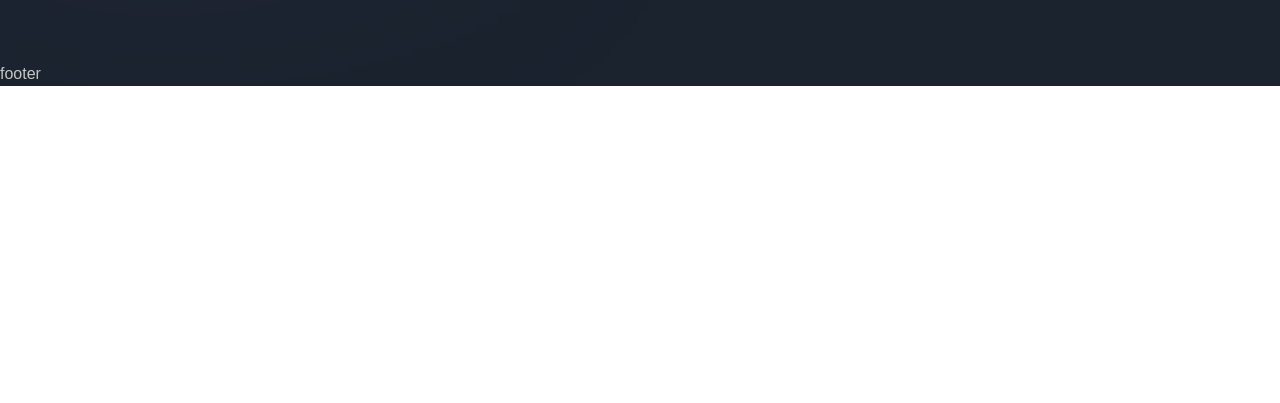
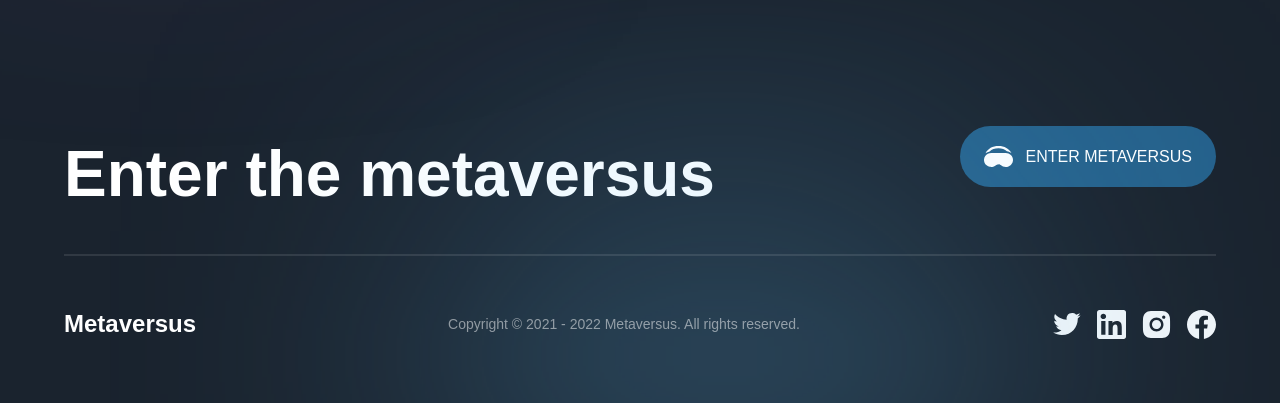
Before and after one commit to G00li/metaversus_madness, a Next.js app: page / in a window 1280 px wide. Shown: the part 7023-7426 px from the top of the page. Before the commit the page ends 7109 px from the top, so only its background shows below. Built offline with nearby package versions, Linux system fonts and the light colour scheme; a web font is replaced by a local one.

Commit message:
Feat: Add Footer Section

```diff
--- a/components/Footer.jsx
+++ b/components/Footer.jsx
@@ -1,9 +1,56 @@
 'use client';
 
+import {motion} from 'framer-motion'
+import styles from '../styles';
+import { socials } from '../constants';
+import { footerVariants } from '../utils/motion';
+
 const Footer = () => (
-  <footer>
-    footer
-  </footer>
+  <motion.footer
+    variants={footerVariants}
+    initial="hidden"
+    whileInView="show"
+    className={`${styles.paddings} py-8 relative`}
+  >
+    <div className='footer-gradient' />
+
+    <div className={`${styles.innerWidth} mx-auto flex flex-col gap-8`}>
+      <div className='flex items-start justify-between flex-wrap gap-5'>
+        <h4 className='font-bold md:text-[64px] text-[44px] text-white'>Enter the metaversus</h4>
+        <button type='button' className='flex items-center h-fit py-4 px-6 bg-[#25618b] rounded-[32px] gap-[12px]'>
+          <img
+            src='/headset.svg'
+            alt='headset'
+            className='w-[29px] h-[29px] object-contain'
+          />
+          <span className='font-normal text-[16px] text-white uppercase'>Enter Metaversus</span>
+
+        </button>
+      </div>
+
+      <div className='flex flex-col '>
+        <div className='mb-[50px] h-[2px] bg-white opacity-10'/>
+
+        <div className='flex items-center justify-between flex-wrap gap-4'>
+          <h4 className='font-extrabold text-[24px] text-white'>Metaversus</h4>
+          <p className='font-normal text-[14px] text-white opacity-50'>Copyright © 2021 - 2022 Metaversus. All rights reserved.</p>
+
+          <div className='flex gap-4 '>
+            {socials.map((social) =>(
+              <img
+                key={social.name}
+                src={social.url}
+                alt={social.name}
+                className="w-[29px] h-[29px] object-contain cursor-pointer"
+              />
+            ))}
+          </div>
+
+        </div>
+      </div>
+    </div>
+
+  </motion.footer>
 );
 
 export default Footer;
```
